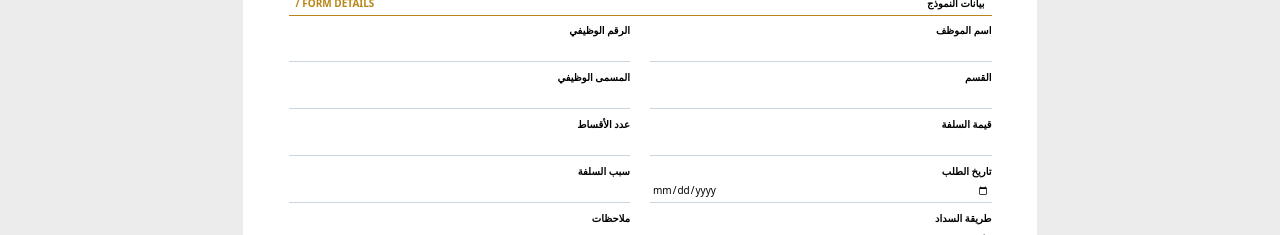
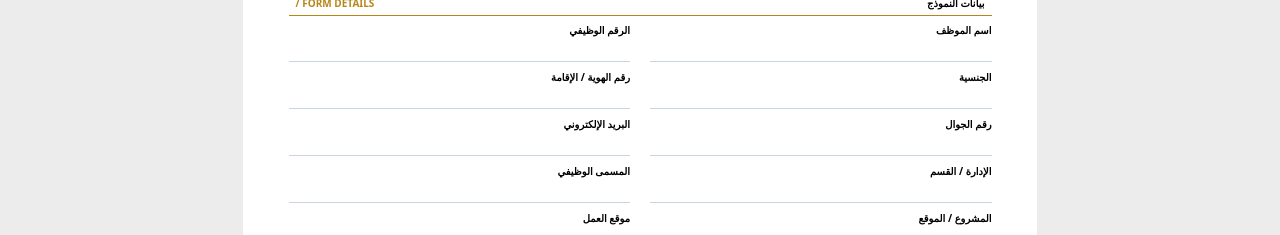
Before and after one commit to tempo033/hr2, a Next.js app: page /forms/advance in a window 1280 px wide. Shown: the part 565-800 px from the top of the page. Built offline with nearby package versions, Linux system fonts and the light colour scheme; no server answers; the database is empty.

Commit message:
Load full employee data into salary advance form

```diff
--- a/app/forms/shared/RequestForm.tsx
+++ b/app/forms/shared/RequestForm.tsx
@@ -5,21 +5,21 @@ import {ArrowLeft,Printer,Save,RotateCcw,Database} from 'lucide-react'
 import {supabase} from '@/lib/supabase'
 type Kind='leave'|'clearance'|'advance'
 type Field={label:string;key:string;type?:'text'|'date'|'number'|'select';options?:string[]}
-type Employee={id:string;employee_number:string|null;full_name:string|null;department:string|null;job_title:string|null}
+type Employee={id:string;employee_number:string|null;full_name:string|null;department:string|null;job_title:string|null;nationality?:string|null;national_id?:string|null;phone?:string|null;email?:string|null;hire_date?:string|null;work_location?:string|null;project_name?:string|null;basic_salary?:number|null;housing_allowance?:number|null;transportation_allowance?:number|null;total_salary_with_allowances?:number|null}
 const config:Record<Kind,{title:string;sub:string;fields:Field[]}>= {
  leave:{title:'طلب إجازة',sub:'LEAVE REQUEST',fields:[{label:'اسم الموظف',key:'employee_name'},{label:'الرقم الوظيفي',key:'employee_number'},{label:'القسم',key:'department'},{label:'المسمى الوظيفي',key:'job_title'},{label:'نوع الإجازة',key:'leave_type',type:'select',options:['سنوية','مرضية','اضطرارية','بدون راتب','أخرى']},{label:'من تاريخ',key:'from_date',type:'date'},{label:'إلى تاريخ',key:'to_date',type:'date'},{label:'عدد الأيام',key:'days',type:'number'},{label:'رقم الجوال',key:'phone'},{label:'البديل أثناء الإجازة',key:'replacement'},{label:'ملاحظات',key:'notes'}]},
  clearance:{title:'إخلاء طرف',sub:'EMPLOYEE CLEARANCE',fields:[{label:'اسم الموظف',key:'employee_name'},{label:'الرقم الوظيفي',key:'employee_number'},{label:'القسم',key:'department'},{label:'المسمى الوظيفي',key:'job_title'},{label:'المشروع / الموقع',key:'project'},{label:'تاريخ آخر يوم عمل',key:'last_work_date',type:'date'},{label:'سبب الإخلاء',key:'reason'},{label:'العهد والممتلكات',key:'assets'},{label:'المستحقات المالية',key:'financial_dues'},{label:'ملاحظات',key:'notes'}]},
- advance:{title:'طلب سلفة مالية',sub:'SALARY ADVANCE REQUEST',fields:[{label:'اسم الموظف',key:'employee_name'},{label:'الرقم الوظيفي',key:'employee_number'},{label:'القسم',key:'department'},{label:'المسمى الوظيفي',key:'job_title'},{label:'قيمة السلفة',key:'amount',type:'number'},{label:'عدد الأقساط',key:'installments',type:'number'},{label:'تاريخ الطلب',key:'request_date',type:'date'},{label:'سبب السلفة',key:'reason'},{label:'طريقة السداد',key:'repayment',type:'select',options:['خصم من الراتب','تحويل بنكي','أخرى']},{label:'ملاحظات',key:'notes'}]}
+ advance:{title:'طلب سلفة مالية',sub:'SALARY ADVANCE REQUEST',fields:[{label:'اسم الموظف',key:'employee_name'},{label:'الرقم الوظيفي',key:'employee_number'},{label:'الجنسية',key:'nationality'},{label:'رقم الهوية / الإقامة',key:'national_id'},{label:'رقم الجوال',key:'phone'},{label:'البريد الإلكتروني',key:'email'},{label:'الإدارة / القسم',key:'department'},{label:'المسمى الوظيفي',key:'job_title'},{label:'المشروع / الموقع',key:'project_name'},{label:'موقع العمل',key:'work_location'},{label:'تاريخ التعيين',key:'hire_date',type:'date'},{label:'الراتب الأساسي',key:'basic_salary',type:'number'},{label:'بدل السكن',key:'housing_allowance',type:'number'},{label:'بدل النقل',key:'transportation_allowance',type:'number'},{label:'إجمالي الراتب بالبدلات',key:'total_salary_with_allowances',type:'number'},{label:'قيمة السلفة',key:'amount',type:'number'},{label:'عدد الأقساط',key:'installments',type:'number'},{label:'تاريخ الطلب',key:'request_date',type:'date'},{label:'سبب السلفة',key:'reason'},{label:'طريقة السداد',key:'repayment',type:'select',options:['خصم من الراتب','تحويل بنكي','أخرى']},{label:'ملاحظات',key:'notes'}]}
 }
 export {config}
 export default function RequestForm({kind,publicToken,initialData,readOnly=false,recordEdit=false}:{kind:Kind;publicToken?:string;initialData?:Record<string,string>;readOnly?:boolean;recordEdit?:boolean}){
  const c=config[kind]; const storage=`hrform-${kind}`; const initial=useMemo(()=>Object.fromEntries(c.fields.map(f=>[f.key,''])),[kind]);
  const [form,setForm]=useState<Record<string,string>>({...initial,...(initialData||{})}); const [employees,setEmployees]=useState<Employee[]>([]); const [employeeId,setEmployeeId]=useState(''); const [recordId,setRecordId]=useState(''); const [msg,setMsg]=useState(''); const [busy,setBusy]=useState(false); const [externalLoading,setExternalLoading]=useState(Boolean(publicToken));
  useEffect(()=>{if(initialData)setForm({...initial,...initialData})},[initial,initialData]);
- useEffect(()=>{if(publicToken||readOnly)return;let active=true;(async()=>{const {data}=await supabase.from('employee_records').select('id,employee_number,full_name,department,job_title').order('full_name');if(active&&data)setEmployees(data as Employee[])})();return()=>{active=false}},[publicToken,readOnly]);
- useEffect(()=>{if(publicToken){fetch('/api/forms/public/'+publicToken,{cache:'no-store'}).then(async r=>{const d=await r.json();if(!r.ok)throw new Error(d.error||'تعذر فتح الرابط');if(d.record?.form_data)setForm({...initial,...d.record.form_data});if(d.record?.employee_id)setEmployeeId(d.record.employee_id);if(d.record?.id)setRecordId(d.record.id);setExternalLoading(false)}).catch(e=>{setMsg(e.message);setExternalLoading(false)});return}if(initialData||readOnly)return;try{const x=localStorage.getItem(storage);if(x){const parsed=JSON.parse(x);setForm({...initial,...parsed.form});setEmployeeId(parsed.employeeId||'');setRecordId(parsed.recordId||'')}}catch{}},[storage,initial,publicToken,initialData,readOnly]);
+ useEffect(()=>{if(publicToken||readOnly)return;let active=true;(async()=>{const {data}=await supabase.from('employee_records').select('id,employee_number,full_name,department,job_title,nationality,national_id,phone,email,hire_date,work_location,project_name,basic_salary,housing_allowance,transportation_allowance,total_salary_with_allowances').order('full_name');if(active&&data)setEmployees(data as Employee[])})();return()=>{active=false}},[publicToken,readOnly]);
+ useEffect(()=>{if(publicToken){fetch('/api/forms/public/'+publicToken,{cache:'no-store'}).then(async r=>{const d=await r.json();if(!r.ok)throw new Error(d.error||'تعذر فتح الرابط');if(d.record?.form_data)setForm({...initial,...d.record.form_data});if(d.data?.employee)setForm(x=>({...x,...d.data.employee,...(d.record?.form_data||{})}));if(d.record?.employee_id)setEmployeeId(d.record.employee_id);if(d.record?.id)setRecordId(d.record.id);setExternalLoading(false)}).catch(e=>{setMsg(e.message);setExternalLoading(false)});return}if(initialData||readOnly)return;try{const x=localStorage.getItem(storage);if(x){const parsed=JSON.parse(x);setForm({...initial,...parsed.form});setEmployeeId(parsed.employeeId||'');setRecordId(parsed.recordId||'')}}catch{}},[storage,initial,publicToken,initialData,readOnly]);
  const update=(k:string,v:string)=>setForm(x=>({...x,[k]:v}));
- const selectEmployee=(id:string)=>{setEmployeeId(id);const e=employees.find(x=>x.id===id);if(!e)return;setForm(x=>({...x,employee_name:e.full_name||'',employee_number:e.employee_number||'',department:e.department||'',job_title:e.job_title||''}))};
+ const selectEmployee=(id:string)=>{setEmployeeId(id);const e=employees.find(x=>x.id===id);if(!e)return;setForm(x=>({...x,employee_name:e.full_name||'',employee_number:e.employee_number||'',nationality:e.nationality||'',national_id:e.national_id||'',phone:e.phone||'',email:e.email||'',department:e.department||'',job_title:e.job_title||'',project_name:e.project_name||'',work_location:e.work_location||'',hire_date:e.hire_date||'',basic_salary:e.basic_salary==null?'':String(e.basic_salary),housing_allowance:e.housing_allowance==null?'':String(e.housing_allowance),transportation_allowance:e.transportation_allowance==null?'':String(e.transportation_allowance),total_salary_with_allowances:e.total_salary_with_allowances==null?'':String(e.total_salary_with_allowances)}))};
  const save=async()=>{setBusy(true);setMsg('');if(publicToken){let deviceName='';try{const ua=navigator.userAgent;const platform=(navigator as any).userAgentData?.platform||navigator.platform||'';const model=(navigator as any).userAgentData?.model||'';deviceName=[platform,model].filter(Boolean).join(' / ')||ua}catch{};const r=await fetch('/api/forms/public/'+publicToken,{method:'POST',headers:{'Content-Type':'application/json'},body:JSON.stringify({form,device_name:deviceName})});const d=await r.json();if(!r.ok)setMsg(d.error||'تعذر الحفظ');else{setRecordId(d.record_id||recordId);setMsg('تم إرسال النموذج بنجاح، وتم تسجيله في سجل النماذج.')}setBusy(false);return}const payload={form_type:kind,employee_id:employeeId||null,employee_number:form.employee_number||null,employee_name:form.employee_name||null,department:form.department||null,job_title:form.job_title||null,form_data:form,status:'مسودة'};const result=recordId?await supabase.from('hr_form_records').update(payload).eq('id',recordId).select('id').single():await supabase.from('hr_form_records').insert(payload).select('id').single();if(result.error){setMsg(`تعذر الحفظ: ${result.error.message}`)}else{const id=result.data?.id||recordId;setRecordId(id);localStorage.setItem(storage,JSON.stringify({form,employeeId,recordId:id}));setMsg('تم حفظ النموذج في قاعدة البيانات بنجاح.')}setBusy(false)};
  const reset=()=>{if(publicToken||readOnly)return;localStorage.removeItem(storage);setForm(initial);setEmployeeId('');setRecordId('');setMsg('تم مسح بيانات النموذج الحالي.')};
  if(externalLoading)return <main dir="rtl" className="min-h-screen grid place-items-center bg-slate-50 text-slate-500">جارٍ تحميل النموذج...</main>
```
